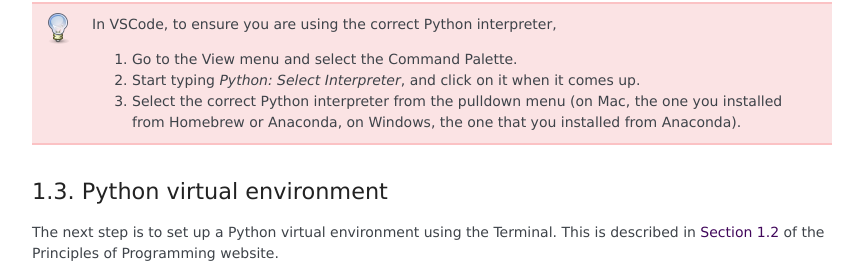
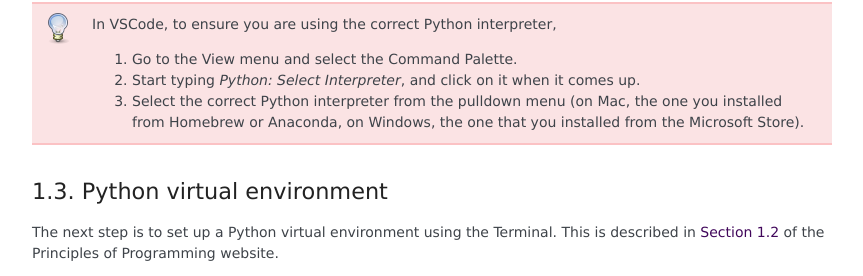
Before and after one commit to comp-lin-alg/comp-lin-alg-course, a Sphinx documentation site: the page built from doc/source/L0_setup.rst, in a window 1280 px wide and 900 px high, scrolled down 1630 px, cut to the strip 167-443 px from the top of the window. Shown: the whole strip, without its empty margins (163-1026 px from the left). Built offline with Sphinx 7.4.7, drawn with Linux system fonts in a browser that asks for light colours; pages that are not in the unit, such as notebooks, are missing from menus.

Commit message:
remove reference to Anaconda from instructions for Windows.

```diff
--- a/doc/source/L0_setup.rst
+++ b/doc/source/L0_setup.rst
@@ -112,7 +112,7 @@ focusses on the Bash shell, which is the one we will use.
       comes up.
    3. Select the correct Python interpreter from the pulldown menu (on
       Mac, the one you installed from Homebrew or Anaconda, on
-      Windows, the one that you installed from Anaconda).
+      Windows, the one that you installed from the Microsoft Store).
 
 .. _bitbucket-git:
 
```
